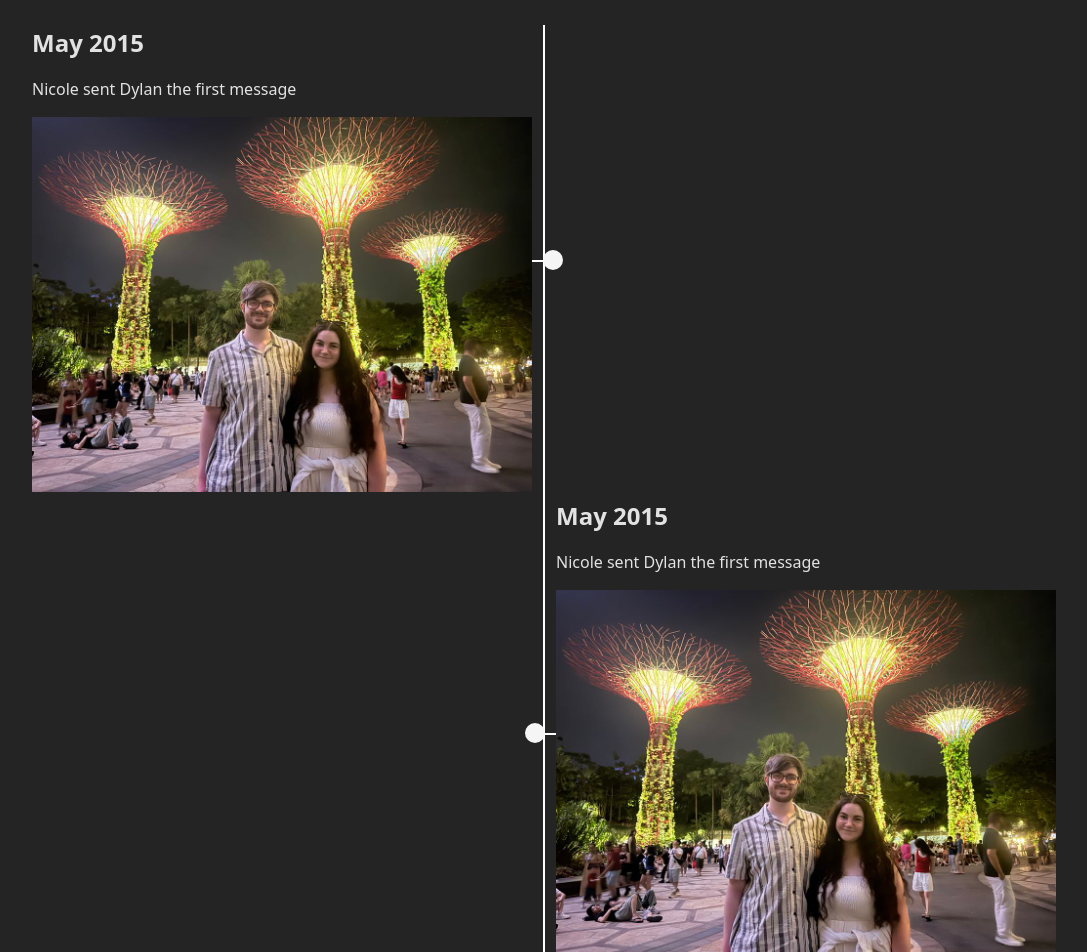
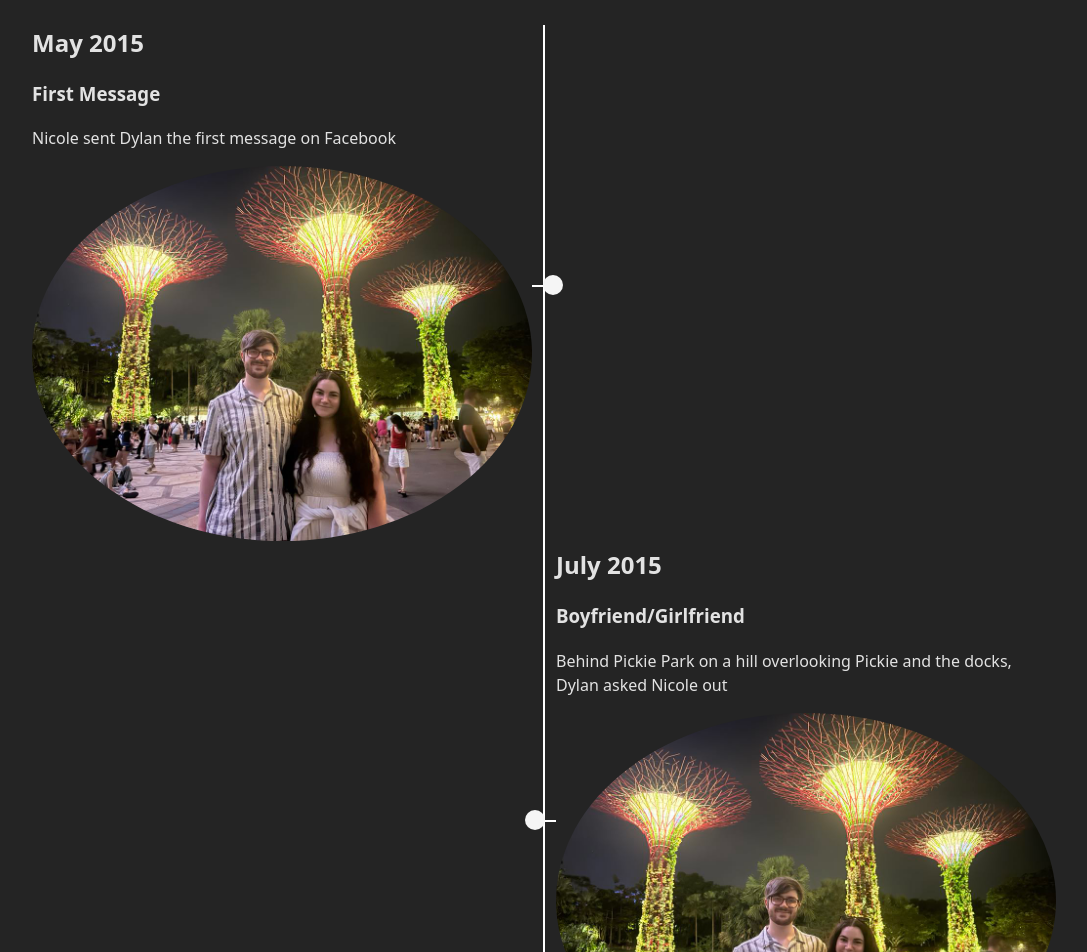
Before and after one commit to dmciver619/WeddingWebsite, a Vue app: page /WeddingWebsite/our-story in a window 1280 px wide. Shown: the part 160-1112 px from the top of the page, without its empty margins (96-1183 px from the left). Built offline with nearby package versions, Linux system fonts and the light colour scheme.

Commit message:
Add StoryItem component

```diff
--- a/src/components/views/our-story/OurStory.vue
+++ b/src/components/views/our-story/OurStory.vue
@@ -1,41 +1,27 @@
+<script setup lang="ts">
+import StoryItem from './StoryItem.vue';
+</script>
+
 <template>
     <h1>Our Story</h1>
 
     <div class="story-timeline-vertical">
-        <div class="story-item-container left">
-            <div class="story-item">
-                <div class="story-item-description">
-                    <h2>May 2015</h2>
-                    <p>Nicole sent Dylan the first message</p>
-                </div>
-                <div class="story-item-image-container">
-                    <img src="/src/assets/4d228af3-332b-4847-9aff-5b0adfef3e33.jpg" />
-                </div>
-            </div>
-            <div class="story-item-branch"></div>
-        </div>
-        <div class="story-item-container right">
-            <div class="story-item">
-                <div class="story-item-description">
-                    <h2>May 2015</h2>
-                    <p>Nicole sent Dylan the first message</p>
-                </div>
-                <div class="story-item-image-container">
-                    <img src="/src/assets/4d228af3-332b-4847-9aff-5b0adfef3e33.jpg" />
-                </div>
-            </div>
-            <div class="story-item-branch"></div>
-        </div>
+        <StoryItem description="Nicole sent Dylan the first message on Facebook" side="left" title="First Message" date="May 2015">
+            <img src="/src/assets/our-story/4d228af3-332b-4847-9aff-5b0adfef3e33.jpg" />
+        </StoryItem>
+        <StoryItem description="Behind Pickie Park on a hill overlooking Pickie and the docks, Dylan asked Nicole out" side="right" title="Boyfriend/Girlfriend" date="July 2015">
+            <img src="/src/assets/our-story/4d228af3-332b-4847-9aff-5b0adfef3e33.jpg" />
+        </StoryItem>
+        <StoryItem side="left" title="First Kiss" date="July 2015">
+            <img src="/src/assets/our-story/4d228af3-332b-4847-9aff-5b0adfef3e33.jpg" />
+        </StoryItem>
+        <StoryItem description="First romantic holiday to Fuerteventura" side="right" title="First Holiday Alone" date="January 2019">
+            <img src="/src/assets/our-story/4d228af3-332b-4847-9aff-5b0adfef3e33.jpg" />
+        </StoryItem>
+        <StoryItem description="Dylan got down on one knee in Singapore Botanic Gardens" side="left" title="Engagement" date="July 2025">
+            <img src="/src/assets/our-story/4d228af3-332b-4847-9aff-5b0adfef3e33.jpg" />
+        </StoryItem>
     </div>
-
-    <!-- <ol>
-        <li>First Message</li>
-        <li>First Date?</li>
-        <li>First Kiss - 21st July 2015?</li>
-        <li>Started Dating - When & Where</li>
-        <li>First Holiday Alone - Fuerteventura</li>
-        <li>Engagement - When & Where</li>
-    </ol> -->
 </template>
 
 <style>
@@ -46,71 +32,9 @@
     align-items: center;
     padding: 0 10%;
 
-    .left {
-        align-self: start;
-        border-right: 2px solid white;
-
-        .story-item-branch {
-            &::after {
-                content: '';
-                display: block;
-                width: 20px;
-                height: 20px;
-                background-color: whitesmoke;
-                border-radius: 50%;
-                place-self: end;
-                top: -10px;
-                position: relative;
-                right: -11px;
-            }
-        }
-    }
-
-    .right {
-        flex-direction: row-reverse;
-        align-self: end;
-        border-left: 2px solid white;
-
-        .story-item-branch {
-
-            &::before {
-                content: '';
-                display: block;
-                width: 20px;
-                height: 20px;
-                background-color: whitesmoke;
-                border-radius: 50%;
-                place-self: start;
-                top: -10px;
-                position: relative;
-                right: 11px;
-            }
-        }
-    }
-
-    .story-item-container {
-        display: flex;
-        align-items: center;
-        width: calc(50% - 1px);
-        justify-content: space-between
-    }
-
-    .story-item-branch {
-        height: 2px;
-        width: 100%;
-        background: white;
-    }
-
-    .story-item, img {
+    img {
+        border-radius: 50%;
         max-width: 500px;
-    }
-
-    .story-item {
-        .story-item-description {
-            h2 {
-                margin: 0;
-            }
-        }
     }
 }
 
--- /dev/null
+++ b/src/components/views/our-story/StoryItem.vue
@@ -0,0 +1,96 @@
+<template>
+    <div :class="'story-item-container ' + side">
+        <div class="story-item">
+            <div class="story-item-description">
+                <h2>{{date}}</h2>
+                <h3>{{title}}</h3>
+                <p>{{description}}</p>
+            </div>
+            <div class="story-item-image-container">
+                <slot></slot>
+            </div>
+        </div>
+        <div class="story-item-branch"></div>
+    </div>
+</template>
+
+<script>
+
+    export default {
+        props: {
+            description: String,
+            side: String,
+            title: String,
+            date: String,
+        }
+    }
+
+</script>
+
+<style>
+    .story-item-container {
+        display: flex;
+        align-items: center;
+        width: calc(50% - 1px);
+        justify-content: space-between;
+
+        &.left {
+            align-self: start;
+            border-right: 2px solid white;
+
+            .story-item-branch {
+                &::after {
+                    content: '';
+                    display: block;
+                    width: 20px;
+                    height: 20px;
+                    background-color: whitesmoke;
+                    border-radius: 50%;
+                    place-self: end;
+                    top: -10px;
+                    position: relative;
+                    right: -11px;
+                }
+            }
+        }
+
+        &.right {
+            flex-direction: row-reverse;
+            align-self: end;
+            border-left: 2px solid white;
+
+            .story-item-branch {
+
+                &::before {
+                    content: '';
+                    display: block;
+                    width: 20px;
+                    height: 20px;
+                    background-color: whitesmoke;
+                    border-radius: 50%;
+                    place-self: start;
+                    top: -10px;
+                    position: relative;
+                    right: 11px;
+                }
+            }
+        }
+    }
+
+    .story-item-branch {
+        height: 2px;
+        width: 100%;
+        background: white;
+    }
+
+    .story-item {
+        max-width: 500px;
+
+        .story-item-description {
+            h2 {
+                margin: 0;
+            }
+        }
+    }
+
+</style>
```
Also changed, not shown: src/assets/our-story/4d228af3-332b-4847-9aff-5b0adfef3e33.jpg (added).
